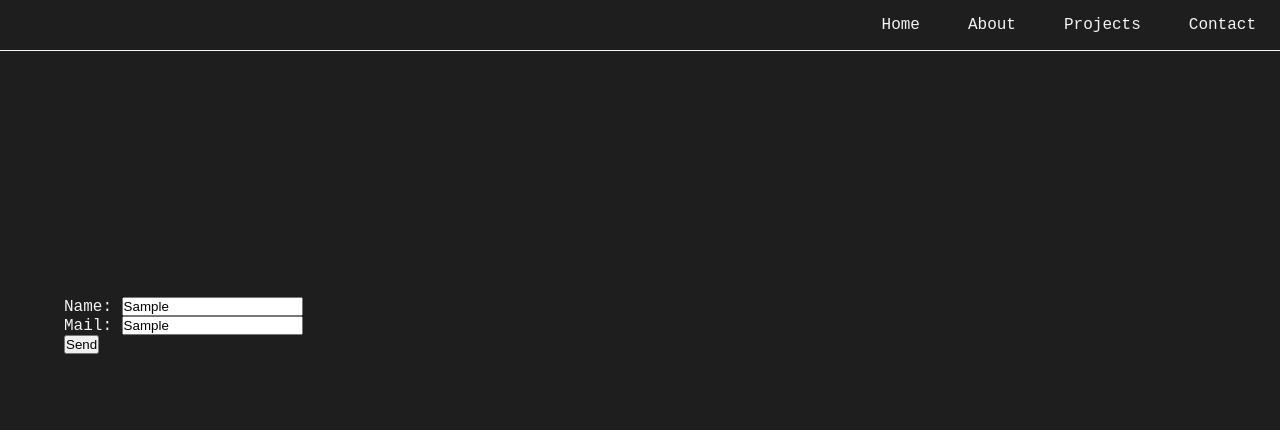
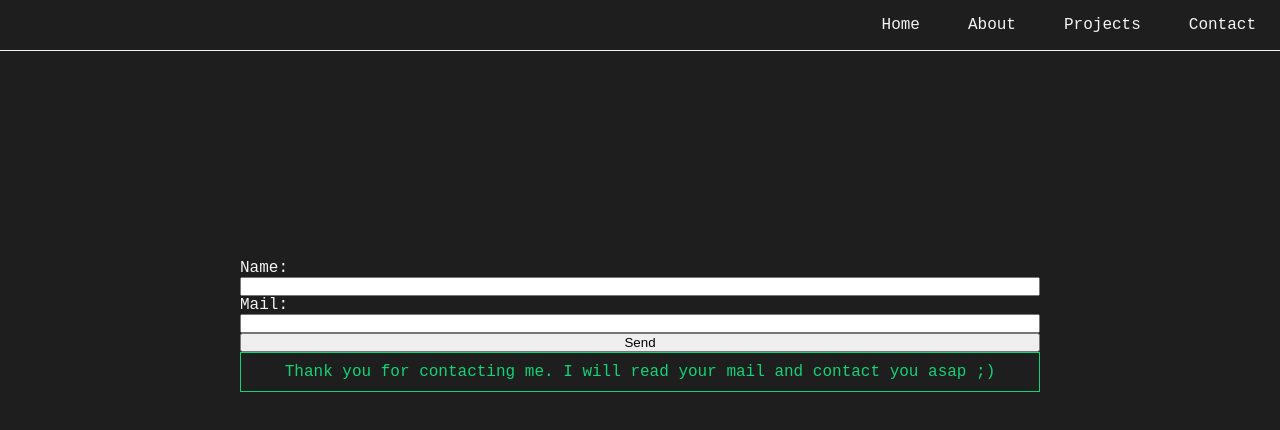
Before and after one commit to Giuliano1993/ghostylab-react-site, a React (Create React App) app: page /subscribe in a window 1280 px wide. Both pictures are taken after typing "Sample", "Sample" into the empty fields and a click on the button "Send". Shown: the top 430 px of the page. Built offline with nearby package versions, Linux system fonts and the light colour scheme.

Commit message:
[ fix ] success [ add ] style

```diff
--- a/assets/sass/style.scss
+++ b/assets/sass/style.scss
@@ -49,7 +49,7 @@ body{
         }
       }
     }
-    #contacts{
+    #contacts, #subscribe{
       form{
         flex-grow: 1;
         &>div{
--- a/src/assets/css/style.css
+++ b/src/assets/css/style.css
@@ -34,27 +34,27 @@ body .container#home {
 body .container#error h2 {
   text-align: center;
 }
-body #contacts form {
+body #contacts form, body #subscribe form {
   flex-grow: 1;
 }
-body #contacts form > div {
+body #contacts form > div, body #subscribe form > div {
   margin: 0 auto;
   display: flex;
   flex-direction: column;
   width: 800px;
 }
-body #contacts form > div div {
+body #contacts form > div div, body #subscribe form > div div {
   display: flex;
   justify-content: space-between;
   flex-direction: column;
   margin-top: 1rem;
   margin-bottom: 1rem;
 }
-body #contacts form > div div textarea {
+body #contacts form > div div textarea, body #subscribe form > div div textarea {
   resize: vertical;
   height: 136px;
 }
-body #contacts form > div div input, body #contacts form > div div textarea {
+body #contacts form > div div input, body #contacts form > div div textarea, body #subscribe form > div div input, body #subscribe form > div div textarea {
   flex-grow: 1;
   margin-top: 0.5rem;
   border: none;
@@ -63,34 +63,34 @@ body #contacts form > div div input, body #contacts form > div div textarea {
   font-family: "Inconsolata", monospace;
   border-bottom: 1px solid rgb(244, 244, 244);
 }
-body #contacts form > div div input:focus-visible, body #contacts form > div div textarea:focus-visible {
+body #contacts form > div div input:focus-visible, body #contacts form > div div textarea:focus-visible, body #subscribe form > div div input:focus-visible, body #subscribe form > div div textarea:focus-visible {
   outline: 0;
   border-bottom: 1px solid rgb(20, 210, 118);
 }
-body #contacts form > div div input::-webkit-scrollbar, body #contacts form > div div textarea::-webkit-scrollbar {
+body #contacts form > div div input::-webkit-scrollbar, body #contacts form > div div textarea::-webkit-scrollbar, body #subscribe form > div div input::-webkit-scrollbar, body #subscribe form > div div textarea::-webkit-scrollbar {
   background-color: rgb(244, 244, 244);
 }
-body #contacts form > div div input::-webkit-scrollbar-button, body #contacts form > div div textarea::-webkit-scrollbar-button {
+body #contacts form > div div input::-webkit-scrollbar-button, body #contacts form > div div textarea::-webkit-scrollbar-button, body #subscribe form > div div input::-webkit-scrollbar-button, body #subscribe form > div div textarea::-webkit-scrollbar-button {
   background-color: rgb(244, 244, 244);
 }
-body #contacts form > div div input::-webkit-scrollbar-track, body #contacts form > div div textarea::-webkit-scrollbar-track {
+body #contacts form > div div input::-webkit-scrollbar-track, body #contacts form > div div textarea::-webkit-scrollbar-track, body #subscribe form > div div input::-webkit-scrollbar-track, body #subscribe form > div div textarea::-webkit-scrollbar-track {
   background-color: rgb(30, 30, 30);
   border: 1px solid rgb(20, 210, 118);
 }
-body #contacts form > div div input::-webkit-scrollbar-track-piece, body #contacts form > div div textarea::-webkit-scrollbar-track-piece {
+body #contacts form > div div input::-webkit-scrollbar-track-piece, body #contacts form > div div textarea::-webkit-scrollbar-track-piece, body #subscribe form > div div input::-webkit-scrollbar-track-piece, body #subscribe form > div div textarea::-webkit-scrollbar-track-piece {
   background-color: rgb(30, 30, 30);
   border: 1px solid rgb(20, 210, 118);
 }
-body #contacts form > div div input::-webkit-scrollbar-thumb, body #contacts form > div div textarea::-webkit-scrollbar-thumb {
+body #contacts form > div div input::-webkit-scrollbar-thumb, body #contacts form > div div textarea::-webkit-scrollbar-thumb, body #subscribe form > div div input::-webkit-scrollbar-thumb, body #subscribe form > div div textarea::-webkit-scrollbar-thumb {
   background-color: rgb(20, 210, 118);
 }
-body #contacts form > div div input::-webkit-scrollbar-corner, body #contacts form > div div textarea::-webkit-scrollbar-corner {
+body #contacts form > div div input::-webkit-scrollbar-corner, body #contacts form > div div textarea::-webkit-scrollbar-corner, body #subscribe form > div div input::-webkit-scrollbar-corner, body #subscribe form > div div textarea::-webkit-scrollbar-corner {
   background-color: rgb(30, 30, 30);
 }
-body #contacts form > div div input::-webkit-resizer, body #contacts form > div div textarea::-webkit-resizer {
+body #contacts form > div div input::-webkit-resizer, body #contacts form > div div textarea::-webkit-resizer, body #subscribe form > div div input::-webkit-resizer, body #subscribe form > div div textarea::-webkit-resizer {
   background-color: rgb(30, 30, 30);
 }
-body #contacts form > div div button {
+body #contacts form > div div button, body #subscribe form > div div button {
   background: transparent;
   color: white;
   border: none;
@@ -100,7 +100,7 @@ body #contacts form > div div button {
   padding-top: 0.5em;
   padding-bottom: 0.5em;
 }
-body #contacts form .success-message {
+body #contacts form .success-message, body #subscribe form .success-message {
   border: 1px solid rgb(20, 210, 118);
   color: rgb(20, 210, 118);
   text-align: center;
--- a/src/components/elements/SubscriptionForm.tsx
+++ b/src/components/elements/SubscriptionForm.tsx
@@ -7,7 +7,7 @@ const SubscriptionForm = () => {
         "form-name": "subscribe"
       })
 
-      //const [success, setSuccess] = useState(false)
+      const [success, setSuccess] = useState(false)
 
 
       const handleData = e =>{
@@ -51,8 +51,13 @@ const SubscriptionForm = () => {
             </div>
             <div>
                 <button type="submit">Send</button>
-        </div>
-   </form>
+            </div>
+            {success ? (
+            <div className="success-message">Thank you for contacting me. I will read your mail and contact you asap ;)</div>
+            )
+            :
+            ("")}
+    </form>
     )
 }
 
```
